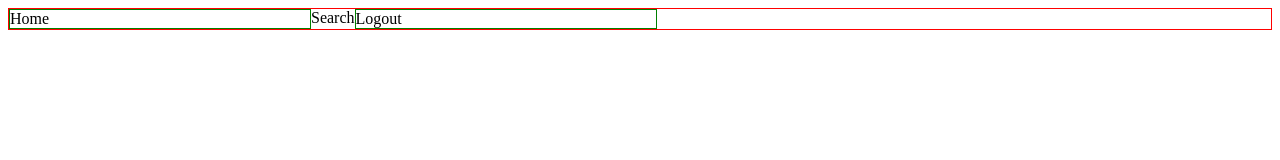
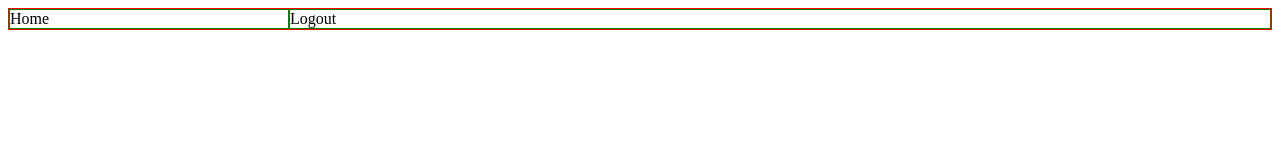
Before and after one commit to webdevcodeman/learning_phase, a plain HTML site: page flex/flex.html in a window 1280 px wide. Drawn offline with Linux system fonts and the light colour scheme.

Commit message:
Make logout grow 10 times faster than home

```diff
--- a/flex/flex.css
+++ b/flex/flex.css
@@ -62,9 +62,14 @@
     display: flex;
     border:1px solid red;
 }
-.home,
+.home{
+    flex: 1 1 200px;
+    border: 1px solid green;
+}
 .logout{
-    flex:initial;
+    /* flex:initial;
     border:1px solid green;
-    width:300px;
+    width:300px; */
+    flex: 10 1 200px;
+    border: 1px solid green;
 }
--- a/flex/flex.html
+++ b/flex/flex.html
@@ -8,7 +8,7 @@
     <body>
         <div class="flex-container">
             <div class="home">Home</div>
-            <div class="search">Search</div>
+            <!-- <div class="search">Search</div> -->
             <div class="logout">Logout</div>
             <!--<div class="one">ABC</div>
             <div class="two">DEF</div>
```
